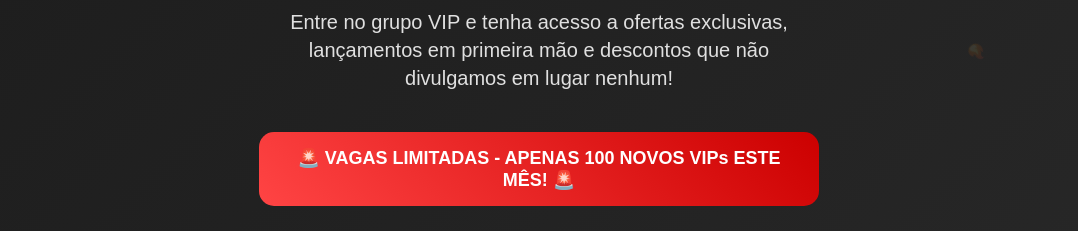
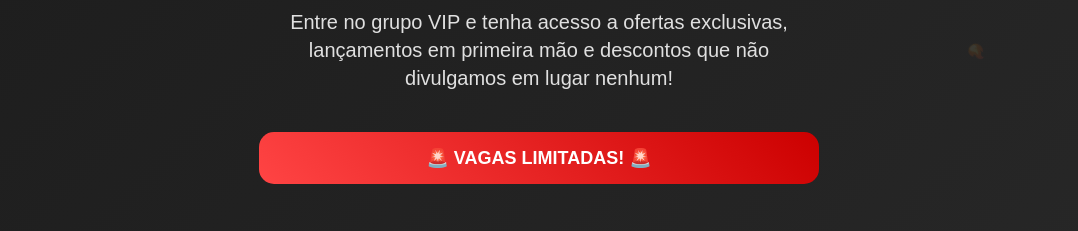
Before and after one commit to GuimaraesImportados/grupo_vip, a plain HTML site: page index.html in a window 1280 px wide. Shown: the part 563-794 px from the top of the page, without its empty margins (101-1179 px from the left). Drawn offline with Linux system fonts and the light colour scheme.

Commit message:
Update index.html

```diff
--- a/index.html
+++ b/index.html
@@ -244,7 +244,7 @@
 
         <!-- Urgência -->
         <div class="urgency">
-            🚨 VAGAS LIMITADAS - APENAS 100 NOVOS VIPs ESTE MÊS! 🚨
+            🚨 VAGAS LIMITADAS! 🚨
         </div>
 
         <!-- Benefícios -->
@@ -336,4 +336,5 @@
         });
     </script>
 </body>
+
 </html>
```
